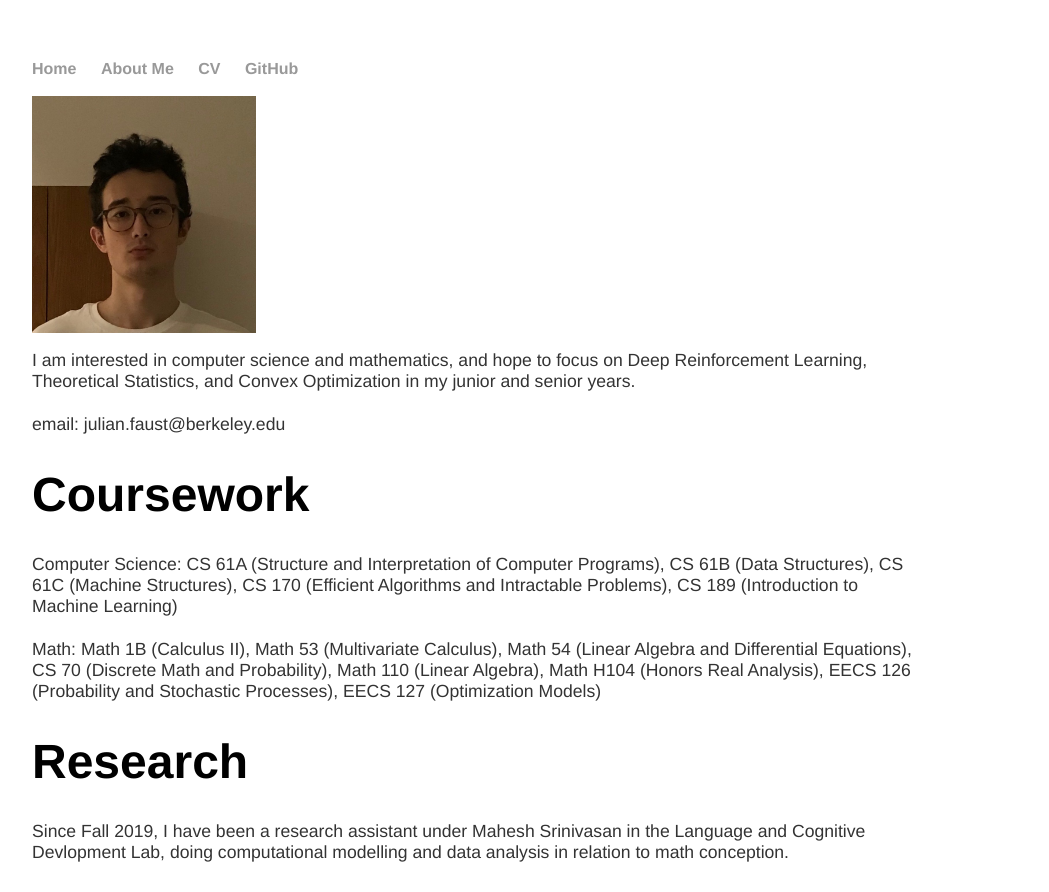
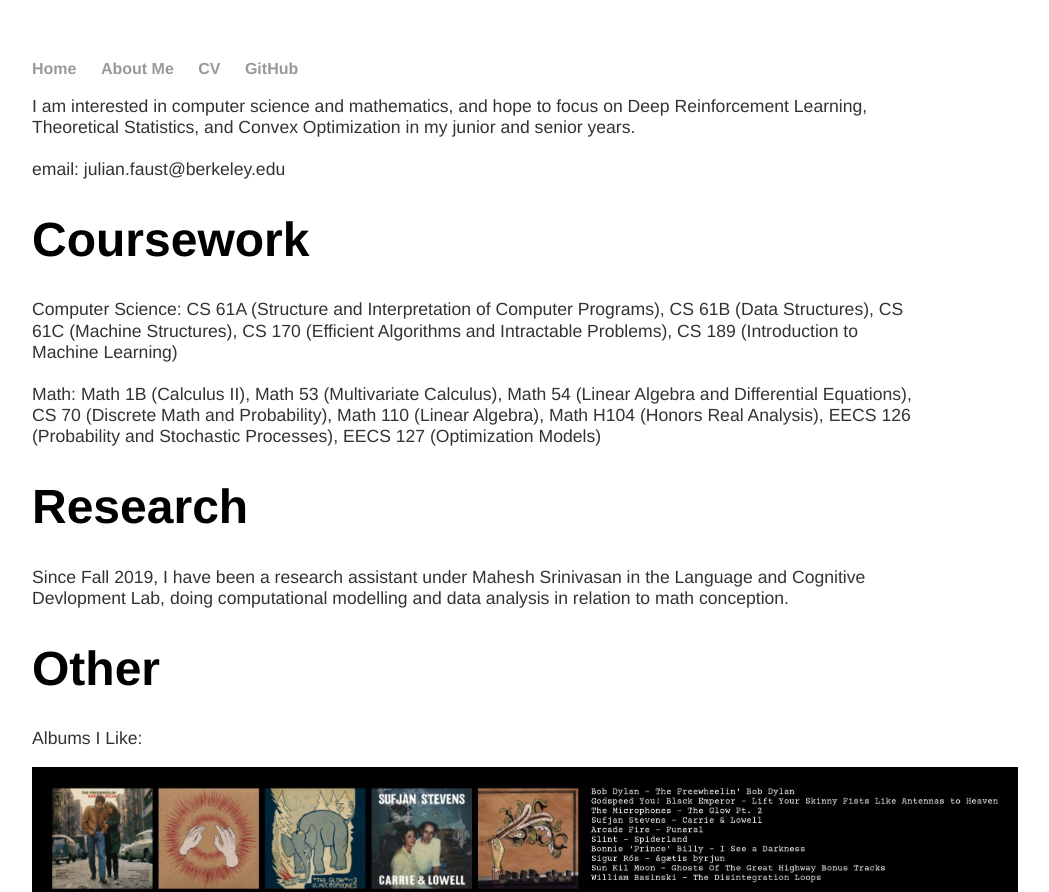
Before and after one commit to julianrfaust/julianrfaust.github.io, a Jekyll site: the page built from aboutme.html, in a window 1280 px wide. Shown: the top 892 px of the page, without its empty margins (160-1209 px from the left). Built offline with Jekyll 4.4.1, drawn with Linux system fonts in a browser that asks for light colours.

Commit message:
Update aboutme.html

```diff
--- a/aboutme.html
+++ b/aboutme.html
@@ -3,9 +3,6 @@ layout: default
 title: Julian Faust
 ---
 <div class="blurb">
-	<p class="aligncenter">
-   		<img src="images/IMG_3666-1.jpeg" alt="photo" style="width: 25%; height: 25%" align="middle"/>
-	</p>
 	<p>I am interested in computer science and mathematics, and hope to focus on Deep Reinforcement Learning, Theoretical Statistics, and Convex Optimization in my junior and senior years. <br> <br>
 	email: julian.faust@berkeley.edu
 	<p>
```
